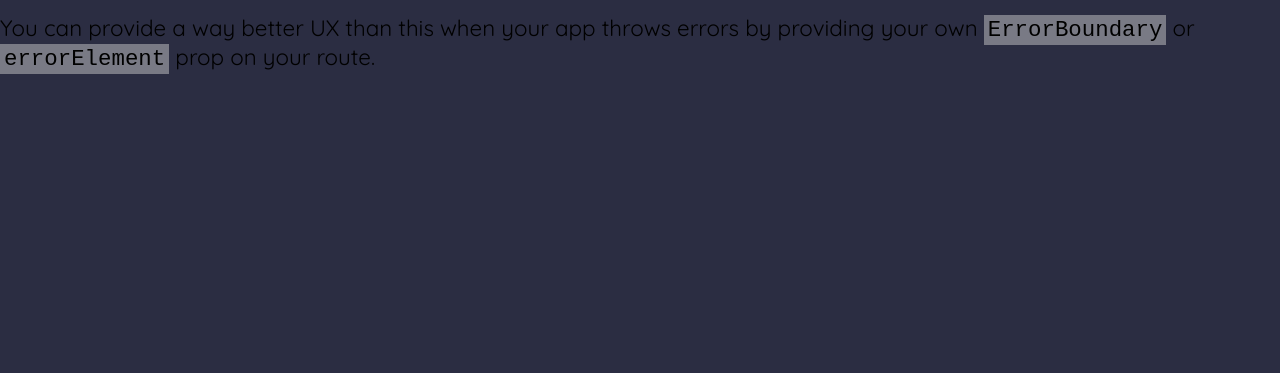
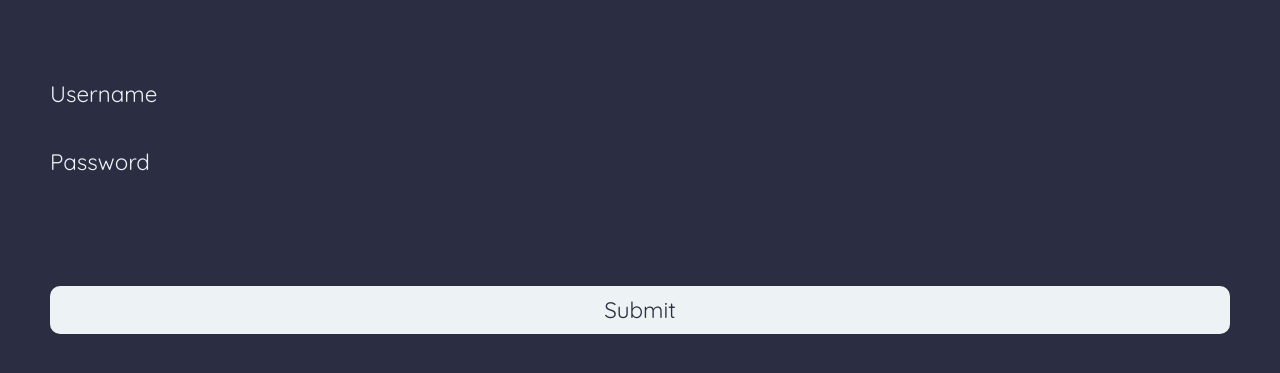
Before and after one commit to IngeHeeringa/202301-w7ch2-front-inge-heeringa, a React (Create React App) app: page /user/login in a window 1280 px wide. Before the commit this address had no page. Shown: the part 193-566 px from the top of the page. Built offline with nearby package versions, Linux system fonts and the light colour scheme.

Commit message:
Create LoginPage and styles

```diff
--- a/src/components/Layout/Layout.tsx
+++ b/src/components/Layout/Layout.tsx
@@ -1,4 +1,5 @@
 import { Outlet } from "react-router-dom";
+import MainNavigation from "../MainNavigation/MainNavigation";
 import LayoutStyled from "./LayoutStyled";
 
 const Layout = () => {
@@ -6,6 +7,7 @@ const Layout = () => {
     <LayoutStyled>
       <header className="main-header">
         <h1 className="main-title">Robots</h1>
+        <MainNavigation />
       </header>
       <Outlet />
     </LayoutStyled>
--- a/src/pages/HomePage.tsx
+++ b/src/pages/Homepage/HomePage.tsx
@@ -1,4 +1,4 @@
-import Robots from "../components/Robots/Robots";
+import Robots from "../../components/Robots/Robots";
 
 const HomePage = (): JSX.Element => {
   return <Robots />;
--- /dev/null
+++ b/src/pages/LoginPage/LoginPage.tsx
@@ -0,0 +1,70 @@
+import { useState } from "react";
+import { Link } from "react-router-dom";
+import useUser from "../../hooks/useUser";
+import LoginPageStyled from "./LoginPageStyled";
+
+const LoginPage = (): JSX.Element => {
+  const { loginUser } = useUser();
+
+  const [username, setUsername] = useState("");
+  const [password, setPassword] = useState("");
+
+  const handleChangeName = (
+    event: React.ChangeEvent<HTMLTextAreaElement | HTMLInputElement>
+  ) => {
+    setUsername(event.target.value);
+  };
+
+  const handleChangePassword = (
+    event: React.ChangeEvent<HTMLTextAreaElement | HTMLInputElement>
+  ) => {
+    setPassword(event.target.value);
+  };
+
+  const handleSubmit = (event: React.FormEvent<HTMLFormElement>) => {
+    event.preventDefault();
+    setUsername("");
+    setPassword("");
+  };
+
+  const userCredentials = {
+    username,
+    password,
+  };
+
+  return (
+    <LoginPageStyled>
+      <form className="login-form" onSubmit={handleSubmit}>
+        <div className="login-form-wrapper">
+          <label>
+            Username
+            <input
+              className="login-form__username"
+              onChange={handleChangeName}
+              value={username}
+              type="text"
+            />
+          </label>
+          <label>
+            Password
+            <input
+              className="login-form__password"
+              onChange={handleChangePassword}
+              value={password}
+              type="password"
+            />
+          </label>
+        </div>
+        <button
+          className="login-form__button"
+          onClick={() => loginUser(userCredentials)}
+          type="submit"
+        >
+          <Link to="/">Submit</Link>
+        </button>
+      </form>
+    </LoginPageStyled>
+  );
+};
+
+export default LoginPage;
--- /dev/null
+++ b/src/pages/LoginPage/LoginPageStyled.tsx
@@ -0,0 +1,40 @@
+import styled from "styled-components";
+
+const LoginPageStyled = styled.section`
+  padding: 100px 0;
+
+  label {
+    display: flex;
+    justify-content: space-between;
+    align-items: center;
+    color: var(--accentColor);
+  }
+
+  .login-form {
+    display: flex;
+    flex-direction: column;
+    gap: 100px;
+
+    &__username,
+    &__password,
+    &__button {
+      border-radius: 10px;
+      padding: 10px;
+    }
+
+    &__button {
+      background-color: var(--accentColor);
+      color: var(--primaryColor);
+      cursor: pointer;
+    }
+  }
+
+  .login-form-wrapper {
+    display: flex;
+    flex-direction: column;
+    justify-content: space-between;
+    gap: 20px;
+  }
+`;
+
+export default LoginPageStyled;
```
Also changed, not shown: src/router/router.tsx (+6 -2 lines), 1 other file (tests, documents, lock files or other folders).
